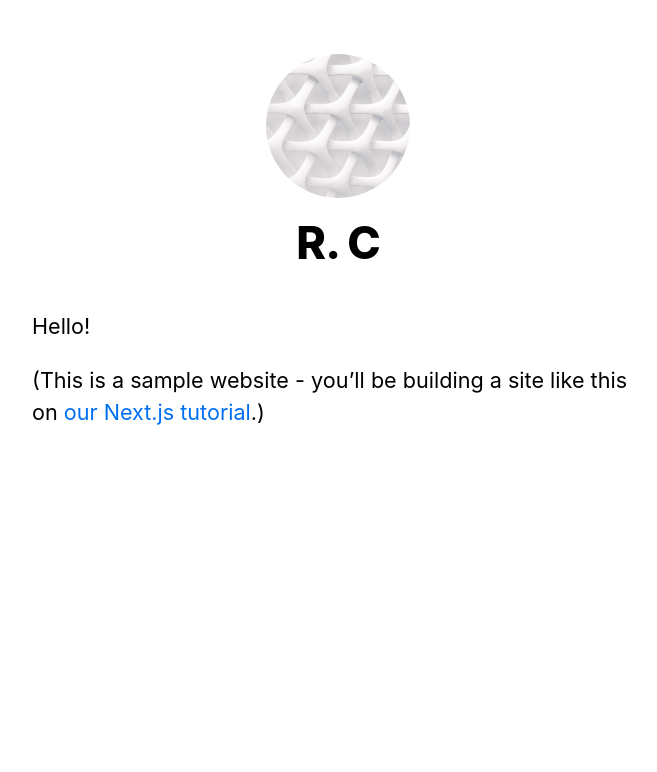
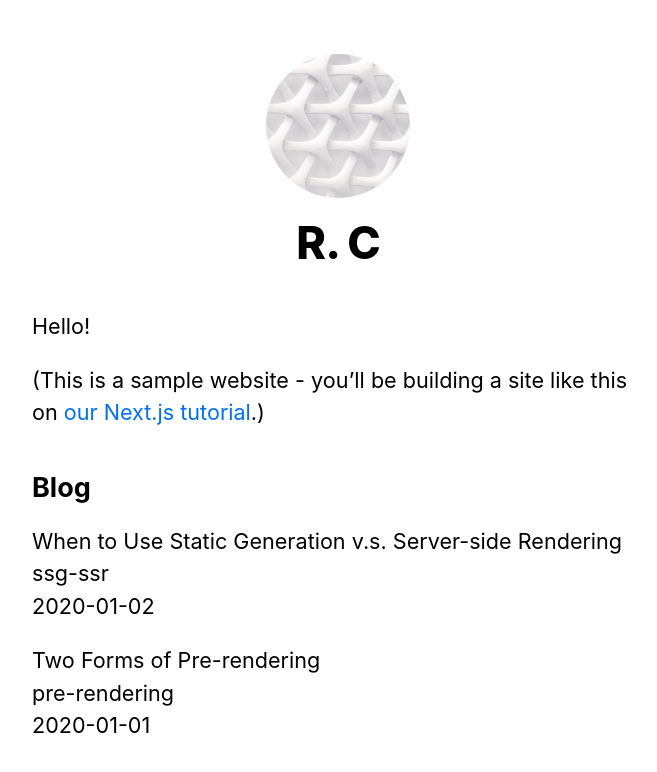
Before and after one commit to rcioara/nextjs-blog, a Next.js app: page / in a window 1280 px wide. Shown: the top 772 px of the page, without its empty margins (302-959 px from the left). Built offline with nearby package versions, Linux system fonts and the light colour scheme.

Commit message:
pre-rendering & data fetching

```diff
--- /dev/null
+++ b/lib/posts.js
@@ -0,0 +1,37 @@
+import fs from 'fs'
+import path from 'path'
+import matter from 'gray-matter'
+
+const postsDirectory = path.join(process.cwd(), 'posts')
+
+export function getSortedPostsData() {
+    // Get file names under /posts
+    const fileNames = fs.readdirSync(postsDirectory)
+    const allPostsData = fileNames.map(fileName => {
+        // Remove ".md" from file name to get id
+        const id = fileName.replace(/\.md$/, '')
+
+        // Read markdown file as string
+        const fullPath = path.join(postsDirectory, fileName)
+        const fileContents = fs.readFileSync(fullPath, 'utf8')
+
+        // Use gray-matter to parse the post metadata section
+        const matterResult = matter(fileContents)
+
+        // Combine the data with the id
+        return {
+            id,
+            ...matterResult.data
+        }
+    })
+    // Sort posts by date
+    return allPostsData.sort(({ date: a }, { date: b }) => {
+        if (a < b) {
+            return 1
+        } else if (a > b) {
+            return -1
+        } else {
+            return 0
+        }
+    })
+}
--- a/package.json
+++ b/package.json
@@ -6,6 +6,7 @@
     "start": "next start"
   },
   "dependencies": {
+    "gray-matter": "^4.0.3",
     "next": "latest",
     "react": "17.0.2",
     "react-dom": "17.0.2"
--- a/pages/index.js
+++ b/pages/index.js
@@ -1,8 +1,10 @@
 import Head from "next/head";
+
 import Layout, { siteTitle } from "../components/layout";
 import utilStyles from "../styles/utils.module.css";
+import { getSortedPostsData } from "../lib/posts";
 
-const Home = () => {
+const Home = ({ allPostsData }) => {
   return (
     <Layout home>
       <Head>
@@ -15,8 +17,30 @@
           <a href="https://nextjs.org/learn">our Next.js tutorial</a>.)
         </p>
       </section>
+
+      <section className={`${utilStyles.headingMd} ${utilStyles.padding1px}`}>
+        <h2 className={utilStyles.headingLg}>Blog</h2>
+        <ul className={utilStyles.list}>
+          {allPostsData.map(({ id, date, title }) => (
+            <li className={utilStyles.listItem} key={id}>
+              {title}
+              <br />
+              {id}
+              <br />
+              {date}
+            </li>
+          ))}
+        </ul>
+      </section>
     </Layout>
   );
 };
 
+export const getStaticProps = async () => {
+  const allPostsData = getSortedPostsData();
+  return {
+    props: { allPostsData },
+  };
+};
+
 export default Home;
--- /dev/null
+++ b/posts/pre-rendering.md
@@ -0,0 +1,11 @@
+---
+title: 'Two Forms of Pre-rendering'
+date: '2020-01-01'
+---
+
+Next.js has two forms of pre-rendering: **Static Generation** and **Server-side Rendering**. The difference is in **when** it generates the HTML for a page.
+
+- **Static Generation** is the pre-rendering method that generates the HTML at **build time**. The pre-rendered HTML is then _reused_ on each request.
+- **Server-side Rendering** is the pre-rendering method that generates the HTML on **each request**.
+
+Importantly, Next.js lets you **choose** which pre-rendering form to use for each page. You can create a "hybrid" Next.js app by using Static Generation for most pages and using Server-side Rendering for others.
--- /dev/null
+++ b/posts/ssg-ssr.md
@@ -0,0 +1,19 @@
+---
+title: 'When to Use Static Generation v.s. Server-side Rendering'
+date: '2020-01-02'
+---
+
+We recommend using **Static Generation** (with and without data) whenever possible because your page can be built once and served by CDN, which makes it much faster than having a server render the page on every request.
+
+You can use Static Generation for many types of pages, including:
+
+- Marketing pages
+- Blog posts
+- E-commerce product listings
+- Help and documentation
+
+You should ask yourself: "Can I pre-render this page **ahead** of a user's request?" If the answer is yes, then you should choose Static Generation.
+
+On the other hand, Static Generation is **not** a good idea if you cannot pre-render a page ahead of a user's request. Maybe your page shows frequently updated data, and the page content changes on every request.
+
+In that case, you can use **Server-Side Rendering**. It will be slower, but the pre-rendered page will always be up-to-date. Or you can skip pre-rendering and use client-side JavaScript to populate data.
```
Also changed, not shown: 1 other file (tests, documents, lock files or other folders).
